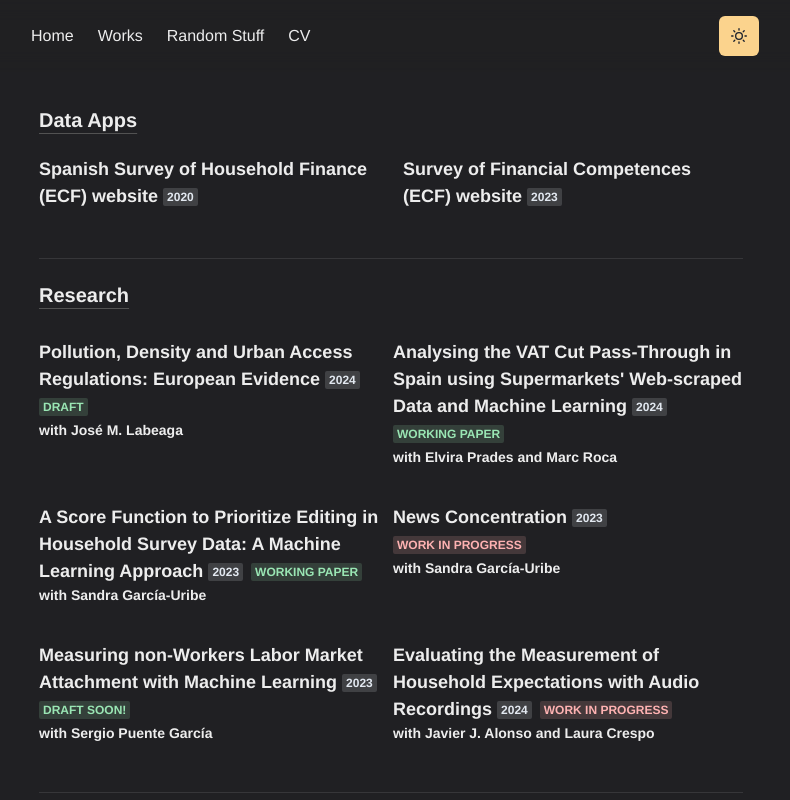
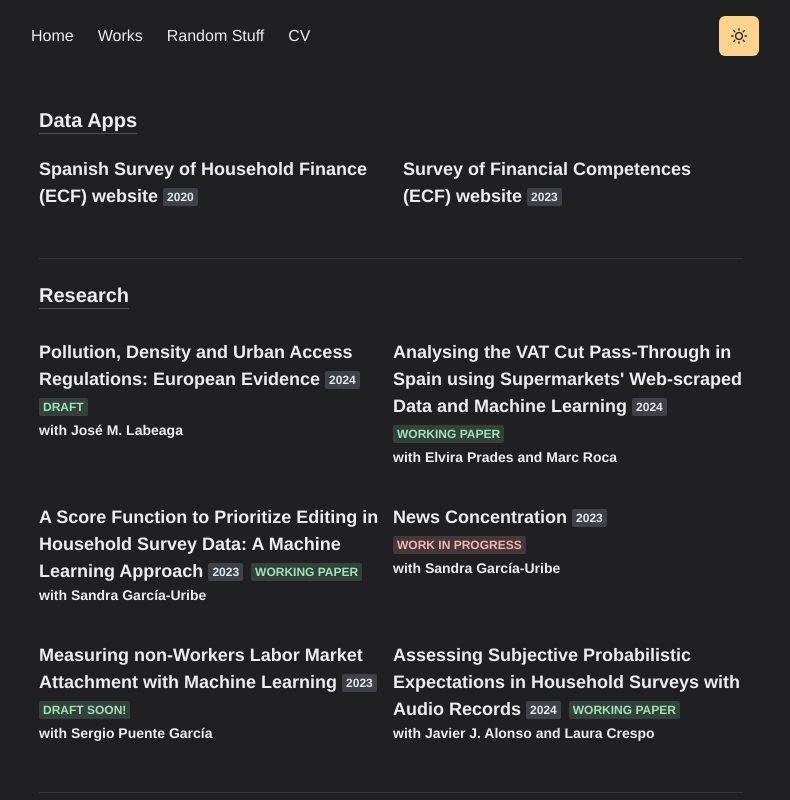
Before and after one commit to nicoforteza/web, a Next.js app: page /works in a window 1280 px wide. Shown: the top 800 px of the page, without its empty margins (249-1039 px from the left). Built offline with nearby package versions, Linux system fonts and the light colour scheme; a web font is replaced by a local one.

Commit message:
audios draft

```diff
--- a/pages/works.js
+++ b/pages/works.js
@@ -99,14 +99,15 @@ const Works = () => (
         </Section>
 
         <Section delay={0.3}>
-          <WorkGridItemNoLink
-            title="Evaluating the Measurement of Household Expectations with Audio Recordings"
-            meta_color_2={"red"}
-            meta2="Work in Progress"
+          <LinkGridItem
+            title="Assessing Subjective Probabilistic Expectations in Household Surveys with Audio Records"
+            href="https://zenodo.org/records/14019917"
             meta1="2024"
+            meta2="Working Paper"
+            meta_color_2={"green"}
             >
             with Javier J. Alonso and Laura Crespo
-          </WorkGridItemNoLink>
+          </LinkGridItem>
         </Section>
 
       </SimpleGrid>
```
